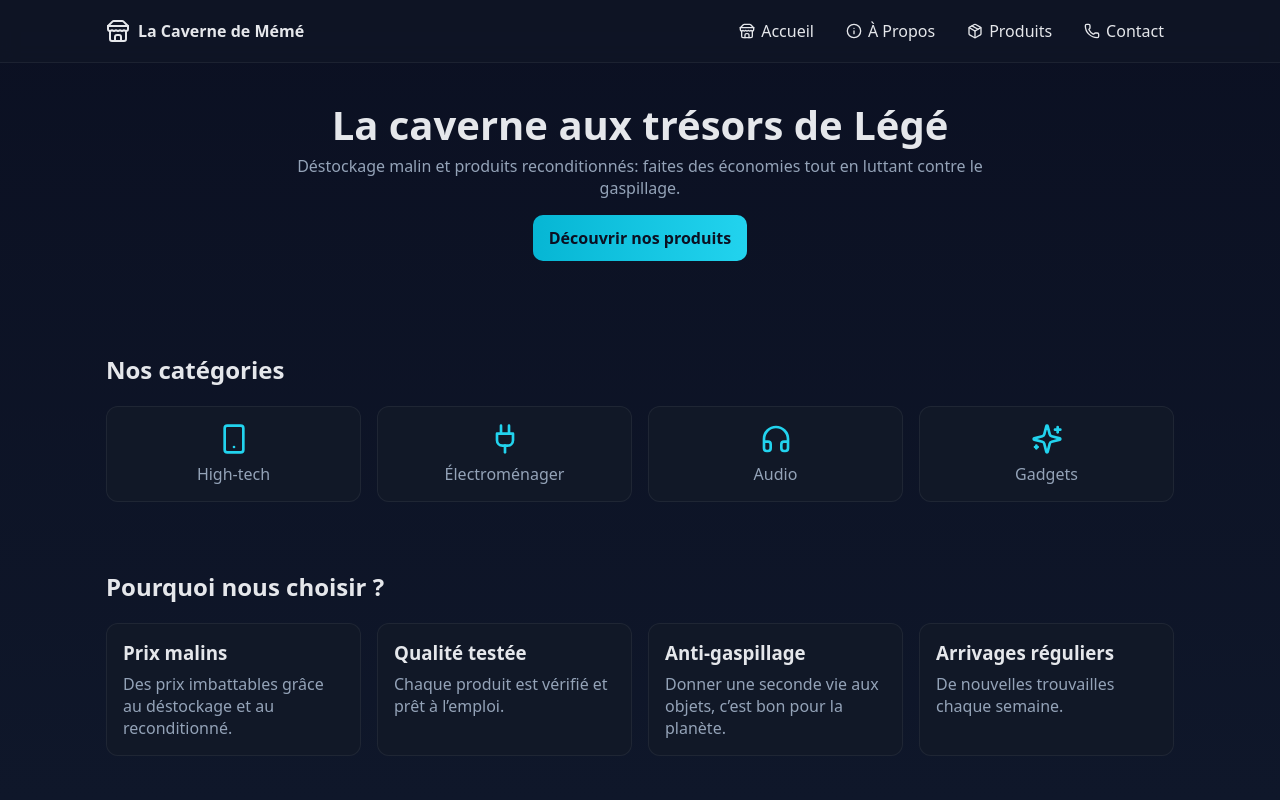
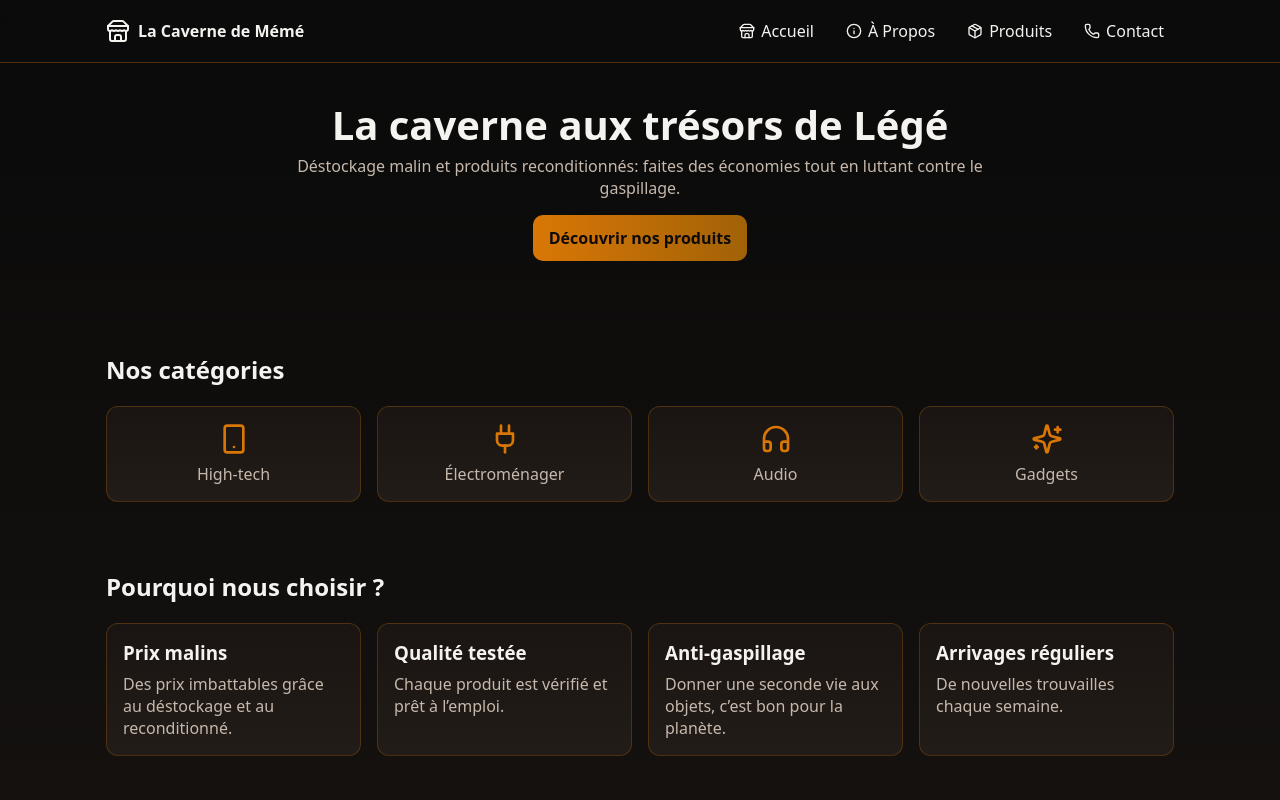
Before and after one commit to capponuts/cavememe, a Next.js app: page / in a window 1280 px wide. Shown: the top 800 px of the page. Built offline with nearby package versions, Linux system fonts and the light colour scheme.

Commit message:
style(theme): bois/noir industriel (variables globales, header/footer, cartes, CTA, champs input)

```diff
--- a/src/app/globals.css
+++ b/src/app/globals.css
@@ -1,9 +1,11 @@
 :root {
-  --bg: #0f172a;
-  --card: #111827;
-  --muted: #94a3b8;
-  --text: #e5e7eb;
-  --accent: #22d3ee;
+  --bg: #0b0b0b; /* noir industriel */
+  --card: #1f1a16; /* brun très sombre, effet bois foncé */
+  --muted: #c6b8ac; /* gris-beige chaud */
+  --text: #f5f3ef; /* blanc chaud */
+  --accent: #d97706; /* ambre/cuivré */
+  --accent-2: #a16207; /* ambre foncé */
+  --wood: #8b5e3c; /* teinte bois */
 }
 
 * { box-sizing: border-box; }
@@ -11,7 +13,7 @@ html, body { height: 100%; }
 body {
   margin: 0;
   font-family: ui-sans-serif, system-ui, -apple-system, Segoe UI, Roboto, Helvetica, Arial, "Apple Color Emoji", "Segoe UI Emoji";
-  background: linear-gradient(180deg, #0b1022, var(--bg));
+  background: linear-gradient(180deg, #0a0a0a, #14110f); /* noir -> brun très sombre */
   color: var(--text);
 }
 
--- a/src/styles/Categories.module.css
+++ b/src/styles/Categories.module.css
@@ -6,8 +6,8 @@
   align-items: center;
   gap: 8px;
   padding: 16px;
-  background: var(--card);
-  border: 1px solid rgba(255,255,255,0.06);
+  background: linear-gradient(180deg, #1a1512, #221c18);
+  border: 1px solid rgba(217,119,6,0.25);
   border-radius: 12px;
 }
 .item svg { width: 32px; height: 32px; color: var(--accent); }
--- a/src/styles/Footer.module.css
+++ b/src/styles/Footer.module.css
@@ -1,5 +1,5 @@
 .footer {
-  border-top: 1px solid rgba(255,255,255,0.06);
+  border-top: 1px solid rgba(217,119,6,0.35);
   margin-top: 48px;
 }
 
@@ -17,4 +17,4 @@
 .nav { display: flex; gap: 12px; }
 
 .link { color: var(--muted); }
-.link:hover { color: var(--text); }
+.link:hover { color: var(--accent); }
--- a/src/styles/Header.module.css
+++ b/src/styles/Header.module.css
@@ -2,9 +2,9 @@
   position: sticky;
   top: 0;
   z-index: 50;
-  background: rgba(17, 24, 39, 0.6);
+  background: rgba(12, 12, 12, 0.7);
   backdrop-filter: blur(8px);
-  border-bottom: 1px solid rgba(255,255,255,0.06);
+  border-bottom: 1px solid rgba(217, 119, 6, 0.35);
 }
 
 .inner {
@@ -34,4 +34,4 @@
   color: var(--text);
 }
 
-.link:hover { background: rgba(255,255,255,0.06); }
+.link:hover { background: rgba(217, 119, 6, 0.12); }
--- a/src/styles/Home.module.css
+++ b/src/styles/Home.module.css
@@ -14,8 +14,8 @@
 
 .cta {
   display: inline-block;
-  background: linear-gradient(90deg, #06b6d4, #22d3ee);
-  color: #0b1022;
+  background: linear-gradient(90deg, var(--accent), var(--accent-2));
+  color: #0e0a09;
   font-weight: 700;
   padding: 12px 16px;
   border-radius: 10px;
--- a/src/styles/Products.module.css
+++ b/src/styles/Products.module.css
@@ -3,8 +3,8 @@
 
 .grid { display: grid; grid-template-columns: repeat(3, minmax(0, 1fr)); gap: 16px; }
 .card {
-  background: var(--card);
-  border: 1px solid rgba(255,255,255,0.06);
+  background: linear-gradient(180deg, #1a1512, #221c18);
+  border: 1px solid rgba(217,119,6,0.25);
   border-radius: 12px;
   overflow: hidden;
   display: flex;
--- a/src/styles/WhyUs.module.css
+++ b/src/styles/WhyUs.module.css
@@ -1,8 +1,8 @@
 .section { max-width: 1100px; margin: 0 auto; padding: 24px 16px 48px; }
 .grid { display: grid; grid-template-columns: repeat(4, minmax(0, 1fr)); gap: 16px; }
 .card {
-  background: var(--card);
-  border: 1px solid rgba(255,255,255,0.06);
+  background: linear-gradient(180deg, #1a1512, #221c18);
+  border: 1px solid rgba(217,119,6,0.25);
   border-radius: 12px;
   padding: 16px;
 }
```
Also changed, not shown: src/styles/Contact.module.css (+6 -6 lines).
